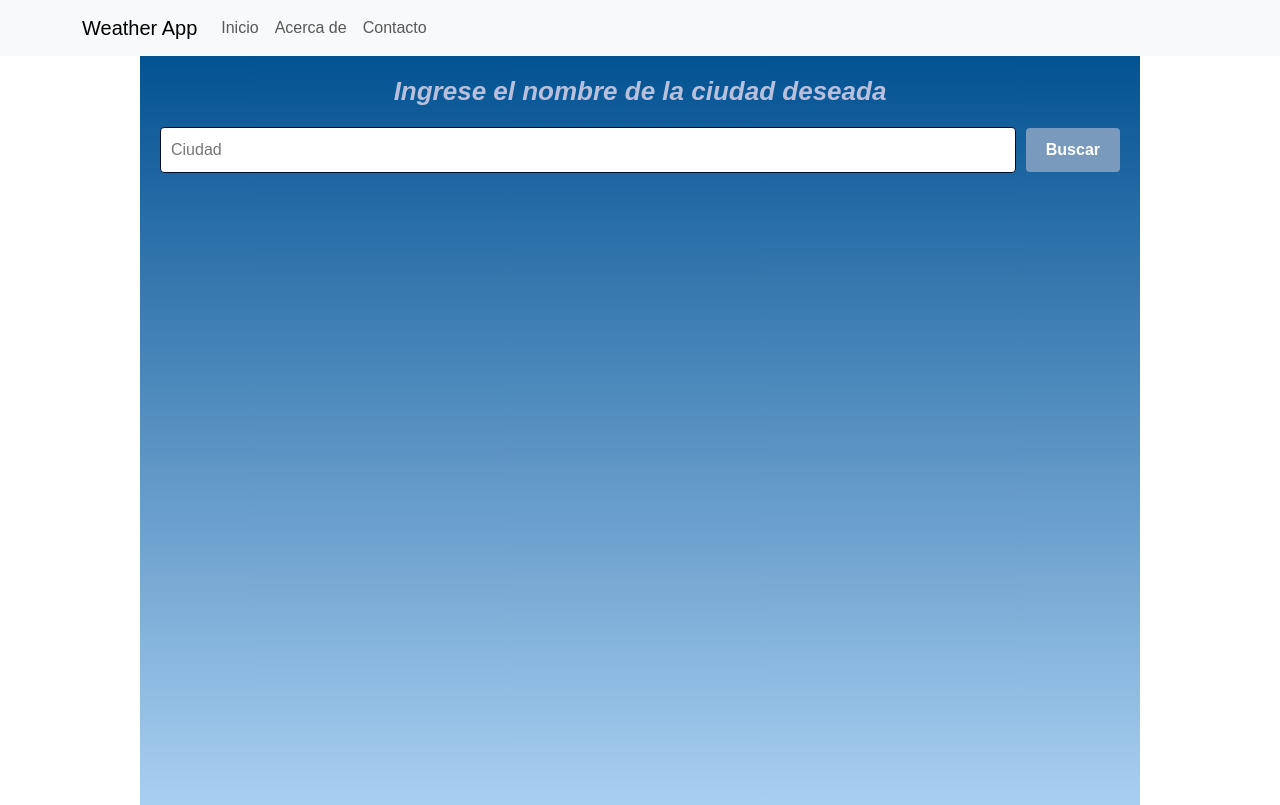
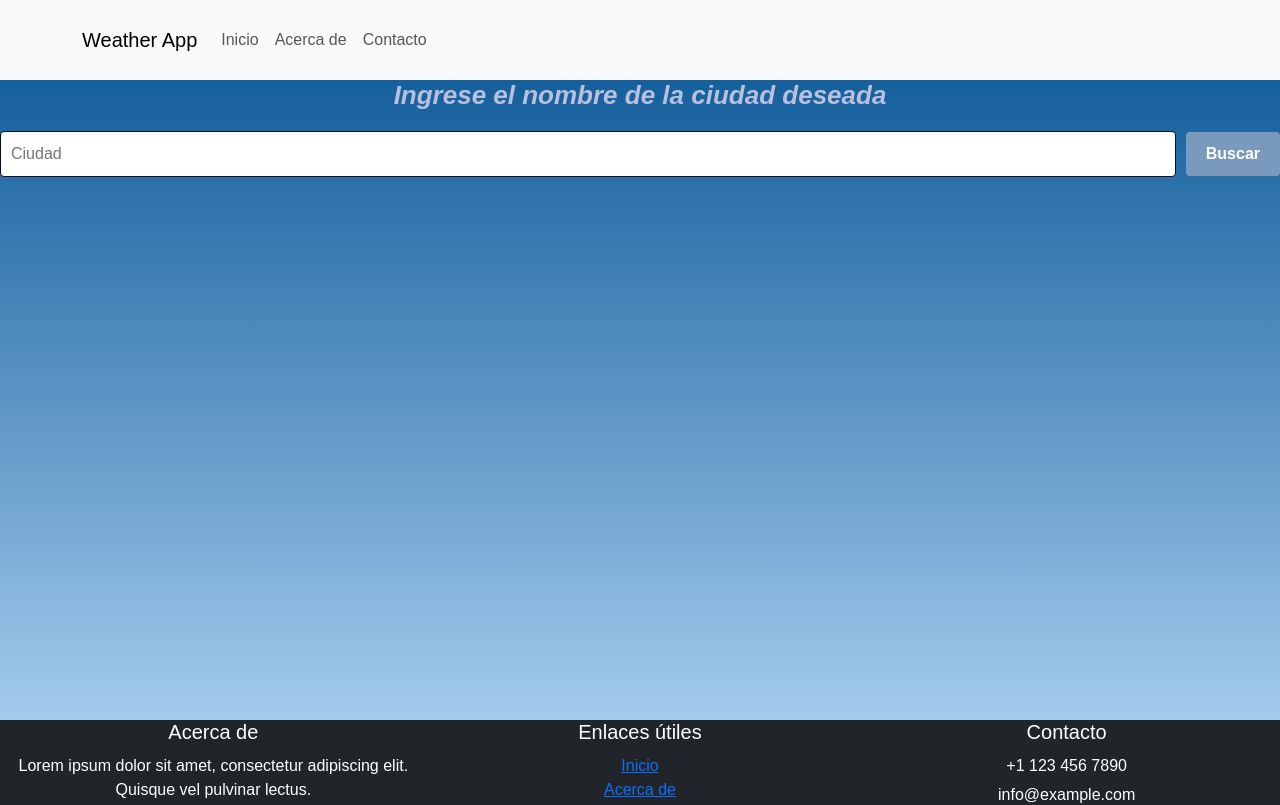
Before and after one commit to CristianEmanuelCamposFuentes/wheather-app, a React (Vite) app: page / in a window 1280 px wide. Shown: the top 805 px of the page. Built offline with nearby package versions, Linux system fonts and the light colour scheme.

Commit message:
Estructuring components

```diff
--- a/src/WeatherApp.jsx
+++ /dev/null
@@ -1,75 +0,0 @@
-import { useState } from "react";
-
-export const WeatherApp = () => {
-
-  const urlBase = `http://api.openweathermap.org/data/2.5/weather`
-  const API_KEY = 'd4bab971d3535b69e7123fc73cc89de4';
-  const difKelvin = 273.15;
-
-  const [ciudad, setCiudad] = useState('');
-  const [dataClima, setDataClima] = useState(null);
-  const [isVisible, setIsVisible] = useState(false);
-  const handleCambioCiudad = (e) => {
-    setCiudad(e.target.value);
-  }
-
-  const handleSubmit = (e) => {
-    e.preventDefault();
-    if (ciudad.length > 0) {
-      setIsVisible(true);
-      fetchClima();
-    }
-  }
-
-  const fetchClima = async () => {
-    try {
-      const response = await fetch(`${urlBase}?q=${ciudad}&appid=${API_KEY}`);
-      // Pasar a json para poder trabajarlo con JS
-      const data = await response.json();
-      setDataClima(data);
-      console.log(data);
-    } catch (error) {
-      console.log('Ocurrió el siguiente error: ', error);
-    }
-  }
-
-  const handleClean = () => {
-    setCiudad('');
-    setDataClima(null);
-    setIsVisible(false);
-  }
-
-  return (
-    <div className="container-app">
-      <h1>Ingrese el nombre de la ciudad deseada</h1>
-
-      <form className="form-container" onSubmit={handleSubmit}>
-        <div className="input-container">
-          <input
-            type="text"
-            value={ciudad}
-            onChange={handleCambioCiudad}
-            placeholder="Ciudad" />
-          <button type="submit">Buscar</button>
-          {
-            isVisible && (
-              <button className="clean" type="button" onClick={handleClean}>
-                Limpiar
-              </button>
-            )}
-        </div>
-      </form>
-      {
-        // Si dataClima es distinto de null se muestra la informacion
-        isVisible && dataClima && (
-          <div className="clima-container">
-            <h2 className="clima-location">{dataClima.name}, {dataClima.sys.country}</h2>
-            <p className="clima-description">{dataClima.weather[0].description}</p>
-            <img alt="Clima" src={`http://openweathermap.org/img/wn/${dataClima.weather[0].icon}@2x.png`} />
-            <p className="clima-temperature">Temperatura: {parseInt(dataClima?.main?.temp - difKelvin)} °C</p>
-          </div>
-        )
-      }
-    </div>
-  )
-}
--- a/src/components/Header/Header.css
+++ b/src/components/Header/Header.css
@@ -1,5 +1,4 @@
 /* Estilos para el encabezado */
-.header {
-  height: 100px;
-  /* Otros estilos específicos para el encabezado */
+header {
+  height: 10vh;
 }
--- /dev/null
+++ b/src/components/WeatherApp/WeatherApp.jsx
@@ -0,0 +1,100 @@
+import { useState, useEffect } from "react";
+import Header from "../Header/Header"
+import Footer from "../Footer/Footer";
+export const WeatherApp = () => {
+
+  const urlBase = `http://api.openweathermap.org/data/2.5/weather`
+  const API_KEY = 'd4bab971d3535b69e7123fc73cc89de4';
+  const difKelvin = 273.15;
+
+  const [ciudad, setCiudad] = useState('');
+  const [dataClima, setDataClima] = useState(null);
+  const [isVisible, setIsVisible] = useState(false);
+  const handleCambioCiudad = (e) => {
+    setCiudad(e.target.value);
+  }
+
+  const handleSubmit = (e) => {
+    e.preventDefault();
+    if (ciudad.length > 0) {
+      setIsVisible(true);
+      fetchClima();
+    }
+  }
+
+  const fetchClima = async () => {
+    try {
+      const response = await fetch(`${urlBase}?q=${ciudad}&appid=${API_KEY}`);
+      // Pasar a json para poder trabajarlo con JS
+      const data = await response.json();
+      setDataClima(data);
+      console.log(data);
+    } catch (error) {
+      console.log('Ocurrió el siguiente error: ', error);
+    }
+  }
+
+  const handleClean = () => {
+    setCiudad('');
+    setDataClima(null);
+    setIsVisible(false);
+  }
+
+  useEffect(() => {
+    const handleResize = () => {
+      const windowHeight = window.innerHeight;
+      const headerHeight = document.querySelector('.header')?.offsetHeight;
+      const footerHeight = document.querySelector('.footer')?.offsetHeight;
+      const formContainerHeight = document.querySelector('.form-container')?.offsetHeight || 0;
+      const climaContainerHeight = document.querySelector('.clima-container')?.offsetHeight || 0;
+
+      const contentHeight = windowHeight - headerHeight - footerHeight - formContainerHeight - climaContainerHeight;
+      document.querySelector('.weather-app').style.height = `${contentHeight}px`;
+    }
+
+    handleResize();
+    window.addEventListener('resize', handleResize);
+    return () => {
+      window.removeEventListener('resize', handleResize);
+    }
+  }, []);
+
+  return (
+    <div className="weather-app max-vh-100">
+      <Header />
+      <div className="content">
+        <h1>Ingrese el nombre de la ciudad deseada</h1>
+
+        <form className="form-container" onSubmit={handleSubmit}>
+          <div className="input-container">
+            <input
+              type="text"
+              value={ciudad}
+              onChange={handleCambioCiudad}
+              placeholder="Ciudad" />
+            <button type="submit">Buscar</button>
+            {
+              isVisible && (
+                <button className="clean" type="button" onClick={handleClean}>
+                  Limpiar
+                </button>
+              )}
+          </div>
+        </form>
+        {
+          // Si dataClima es distinto de null se muestra la informacion
+          isVisible && dataClima && (
+            <div className="clima-container">
+              <h2 className="clima-location">{dataClima.name}, {dataClima.sys.country}</h2>
+              <p className="clima-description">{dataClima.weather[0].description}</p>
+              <img alt="Clima" src={`http://openweathermap.org/img/wn/${dataClima.weather[0].icon}@2x.png`} />
+              <p className="clima-temperature">Temperatura: {parseInt(dataClima?.main?.temp - difKelvin)} °C</p>
+            </div>
+          )
+        }
+      </div>
+
+      <Footer />
+    </div>
+  )
+}
--- a/src/main.jsx
+++ b/src/main.jsx
@@ -1,14 +1,10 @@
 import React from 'react'
 import ReactDOM from 'react-dom/client'
-import { WeatherApp } from './WeatherApp'
+import { WeatherApp } from './components/WeatherApp/WeatherApp'
 import './styles/weatherStyles.css'
-import Header from './components/Header/Header'
-import Footer from './components/Footer/Footer'
 
 ReactDOM.createRoot(document.getElementById('root')).render(
   <React.StrictMode>
-    <Header />
     <WeatherApp />
-    <Footer />
-  </React.StrictMode>,
+  </React.StrictMode >,
 )
--- a/src/styles/weatherStyles.css
+++ b/src/styles/weatherStyles.css
@@ -4,15 +4,19 @@ body {
   margin: 0;
   padding: 0;
   text-align: center;
+  background-color: #fffaaa;
 }
 
-.container-app {
-  min-width: 300px;
-  max-width: 1000px;
+.weather-app {
   margin: 0 auto;
-  padding: 20px;
   background: linear-gradient(to bottom, #035292, #b5d8f7);
   height: 100vh;
+  display: flex;
+  flex-direction: column;
+}
+
+.content {
+  flex: 1;
 }
 
 h1 {
```
